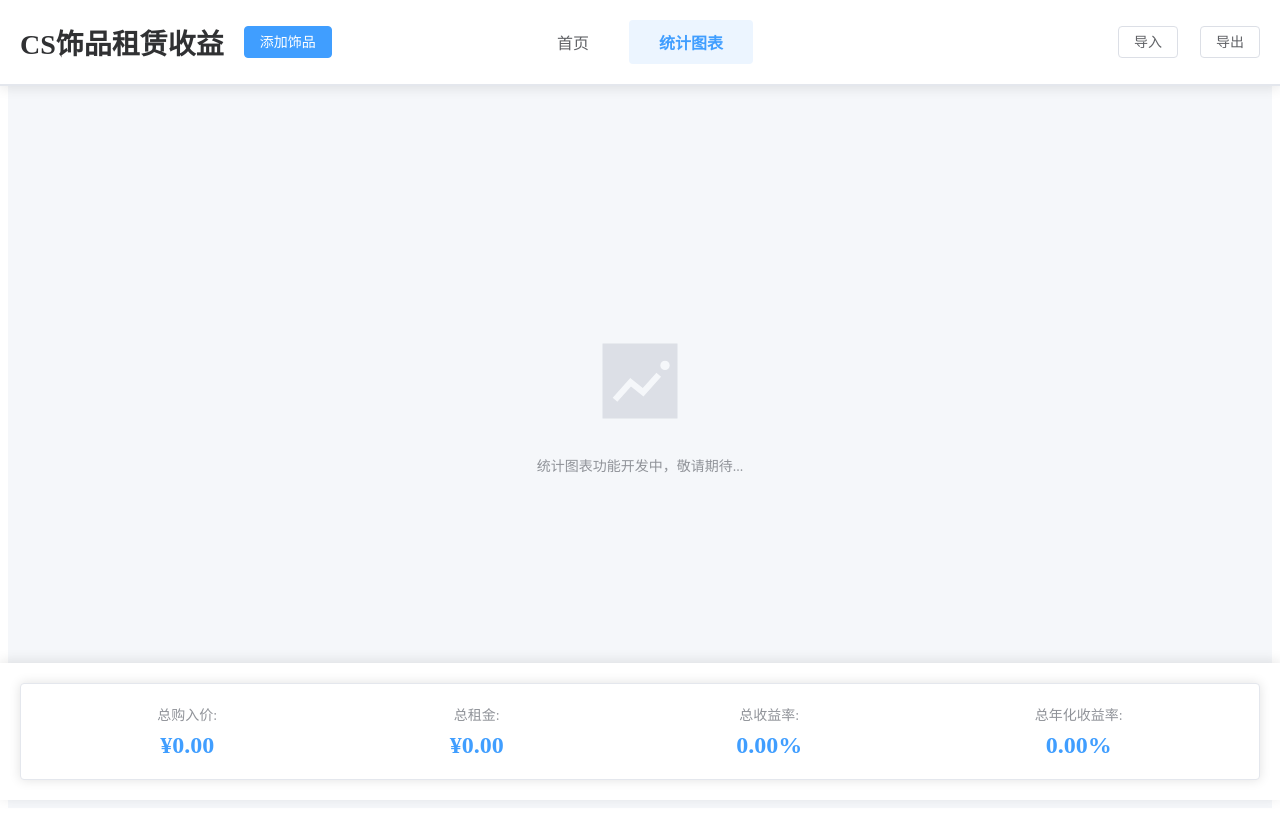
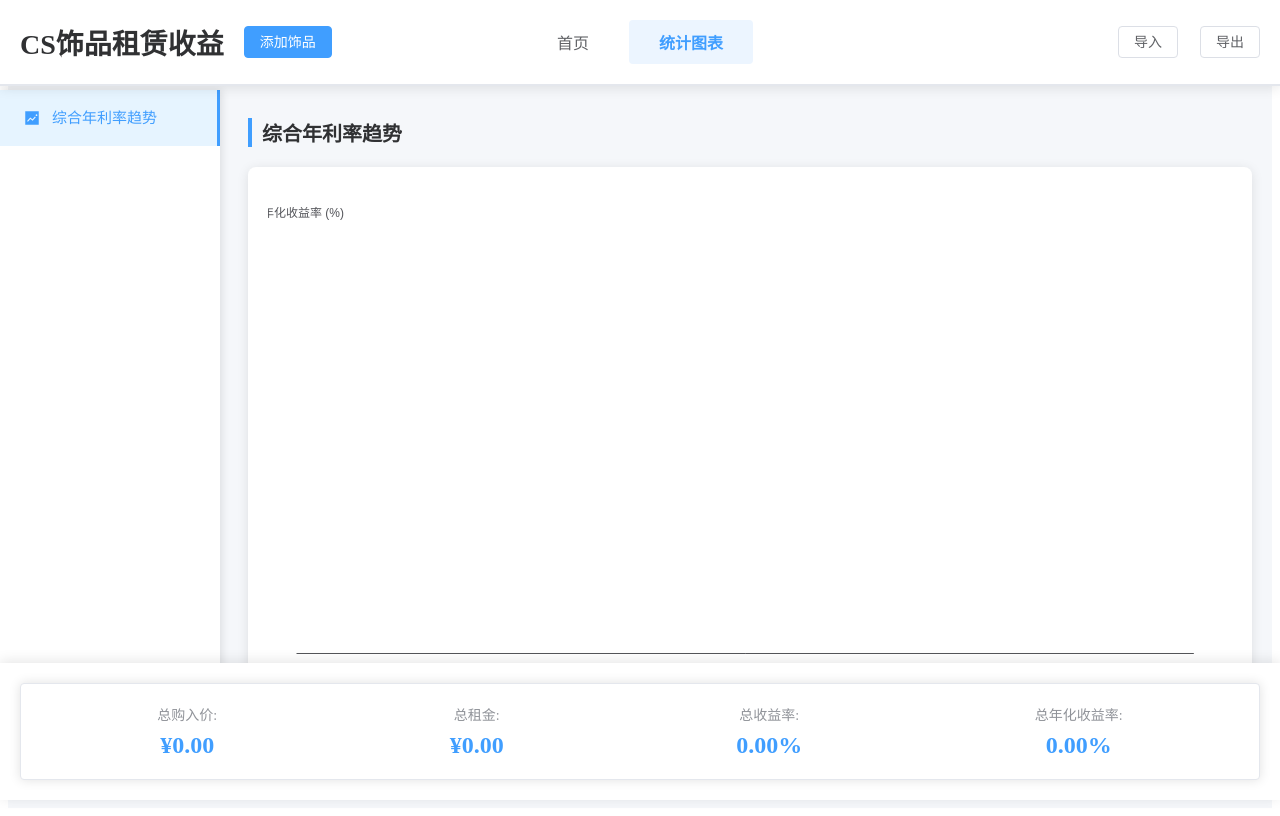
Before and after one commit to MouzKarrigan/cs2_rent_record, a Vue app: page /charts in a window 1280 px wide. Built offline with nearby package versions, Linux system fonts and the light colour scheme.

Commit message:
feat: AnnualizedRateTrend chart.

```diff
--- a/src/views/Charts.vue
+++ b/src/views/Charts.vue
@@ -1,27 +1,101 @@
 <template>
   <div class="charts-container">
-    <el-empty description="统计图表功能开发中，敬请期待..." :image-size="200">
-      <template #image>
-        <el-icon :size="100" color="#409EFF">
-          <TrendCharts />
-        </el-icon>
-      </template>
-    </el-empty>
+    <!-- 左侧导航栏 -->
+    <div class="sidebar">
+      <el-menu
+        :default-active="activeTab"
+        class="sidebar-menu"
+        @select="handleTabSelect"
+      >
+        <el-menu-item index="annualizedRateTrend">
+          <el-icon><TrendCharts /></el-icon>
+          <span>综合年利率趋势</span>
+        </el-menu-item>
+      </el-menu>
+    </div>
+
+    <!-- 右侧内容区域 -->
+    <div class="content">
+      <component :is="currentComponent" />
+    </div>
   </div>
 </template>
 
 <script setup>
+import { ref, computed } from 'vue'
 import { TrendCharts } from '@element-plus/icons-vue'
+import AnnualizedRateTrend from './chartComponents/AnnualizedRateTrend.vue'
+
+// 当前激活的tab
+const activeTab = ref('annualizedRateTrend')
+
+// 组件映射
+const componentMap = {
+  annualizedRateTrend: AnnualizedRateTrend
+}
+
+// 当前显示的组件
+const currentComponent = computed(() => {
+  return componentMap[activeTab.value] || null
+})
+
+// 处理tab选择
+const handleTabSelect = (index) => {
+  activeTab.value = index
+}
 </script>
 
 <style scoped>
 .charts-container {
+  display: flex;
+  padding-top: 90px; /* 为固定的导航栏留出空间 */
+  padding-bottom: 100px; /* 为底部统计留出空间 */
+  min-height: calc(100vh - 190px);
+  background-color: #f5f7fa;
+}
+
+.sidebar {
+  width: 220px;
+  background: white;
+  box-shadow: 2px 0 8px rgba(0, 0, 0, 0.1);
+  position: fixed;
+  top: 90px;
+  left: 0;
+  bottom: 100px;
+  overflow-y: auto;
+  z-index: 10;
+}
+
+.sidebar-menu {
+  border-right: none;
+  height: 100%;
+}
+
+.sidebar-menu .el-menu-item {
+  height: 56px;
+  line-height: 56px;
+  font-size: 15px;
+}
+
+.sidebar-menu .el-menu-item .el-icon {
+  font-size: 18px;
+  margin-right: 8px;
+}
+
+.sidebar-menu .el-menu-item:hover {
+  background-color: #ecf5ff;
+}
+
+.sidebar-menu .el-menu-item.is-active {
+  background-color: #e6f4ff;
+  color: #409EFF;
+  border-right: 3px solid #409EFF;
+}
+
+.content {
+  flex: 1;
+  margin-left: 220px;
   padding: 20px;
-  padding-top: 110px; /* 为固定的导航栏留出空间 */
-  padding-bottom: 120px; /* 为底部统计留出空间 */
-  display: flex;
-  justify-content: center;
-  align-items: center;
-  min-height: calc(100vh - 230px);
+  min-height: 100%;
 }
 </style>
--- /dev/null
+++ b/src/views/chartComponents/AnnualizedRateTrend.vue
@@ -0,0 +1,298 @@
+<template>
+  <div class="annualized-rate-trend">
+    <h2 class="chart-title">综合年利率趋势</h2>
+    <div class="chart-wrapper">
+      <v-chart
+        class="chart"
+        :option="chartOption"
+        autoresize
+        :loading="loading"
+      />
+    </div>
+  </div>
+</template>
+
+<script setup>
+import { ref, computed, inject, onMounted } from 'vue'
+import { use } from 'echarts/core'
+import { CanvasRenderer } from 'echarts/renderers'
+import { LineChart } from 'echarts/charts'
+import {
+  TitleComponent,
+  TooltipComponent,
+  GridComponent,
+  LegendComponent
+} from 'echarts/components'
+import VChart from 'vue-echarts'
+
+// 注册必要的 echarts 组件
+use([
+  CanvasRenderer,
+  LineChart,
+  TitleComponent,
+  TooltipComponent,
+  GridComponent,
+  LegendComponent
+])
+
+// 从父组件注入数据
+const items = inject('items')
+
+// 加载状态
+const loading = ref(true)
+
+// 计算某个饰品在特定日期的拥有天数
+const calculateOwnershipDaysAtDate = (item, date) => {
+  const purchaseDate = new Date(item.purchaseDate)
+  if (date < purchaseDate) return 0
+
+  // 筛选出在指定日期之前或当天已开始的租赁记录
+  const relevantRecords = item.rentalRecords.filter(record => {
+    return new Date(record.startDate) <= date
+  })
+
+  // 如果没有相关租赁记录，拥有日数为购买日期至指定日期
+  if (!relevantRecords || relevantRecords.length === 0) {
+    const diffTime = Math.abs(date - purchaseDate)
+    return Math.ceil(diffTime / (1000 * 60 * 60 * 24))
+  }
+
+  // 找出这些记录中结束日期最晚的那个
+  const sortedRecords = [...relevantRecords].sort((a, b) => {
+    return new Date(b.endDate) - new Date(a.endDate)
+  })
+  const latestRecord = sortedRecords[0]
+  const latestEndDate = new Date(latestRecord.endDate)
+
+  // 如果最新租赁记录的到期时间早于或等于指定日期（已归还）
+  if (latestEndDate <= date) {
+    // 拥有日数为购买日期至指定日期
+    const diffTime = Math.abs(date - purchaseDate)
+    return Math.ceil(diffTime / (1000 * 60 * 60 * 24))
+  } else {
+    // 如果最新租赁记录的到期时间晚于指定日期（未归还）
+    // 拥有日数为购买日期至最终归还日期
+    const diffTime = Math.abs(latestEndDate - purchaseDate)
+    return Math.ceil(diffTime / (1000 * 60 * 60 * 24))
+  }
+}
+
+// 计算某个饰品在特定日期的总租金收入
+const calculateTotalRentalIncomeAtDate = (item, date) => {
+  // 只计算开始日期在指定日期之前或当天的租赁记录
+  return item.rentalRecords
+    .filter(record => new Date(record.startDate) <= date)
+    .reduce((sum, rental) => sum + rental.netProfit, 0)
+}
+
+// 计算某个饰品在特定日期的年化收益率
+const calculateAnnualizedRateAtDate = (item, date) => {
+  const totalIncome = calculateTotalRentalIncomeAtDate(item, date)
+  const ownershipDays = calculateOwnershipDaysAtDate(item, date)
+
+  if (ownershipDays === 0 || item.purchasePrice === 0) return 0
+
+  const profitRate = (totalIncome / item.purchasePrice)
+  const annualizedRate = (profitRate / ownershipDays) * 365 * 100
+
+  return annualizedRate
+}
+
+// 计算总年化收益率在特定日期
+const calculateTotalAnnualizedRateAtDate = (date) => {
+  const relevantItems = items.value.filter(item => {
+    const purchaseDate = new Date(item.purchaseDate)
+    return purchaseDate <= date
+  })
+
+  if (relevantItems.length === 0) return 0
+
+  let weightedSum = 0
+  let totalWeight = 0
+
+  relevantItems.forEach(item => {
+    const weight = item.purchasePrice
+    const annualizedRate = calculateAnnualizedRateAtDate(item, date)
+    weightedSum += annualizedRate * weight
+    totalWeight += weight
+  })
+
+  if (totalWeight === 0) return 0
+  return weightedSum / totalWeight
+}
+
+// 生成所有需要计算的日期点
+const generateDatePoints = () => {
+  if (!items.value || items.value.length === 0) return []
+
+  const dateSet = new Set()
+  const today = new Date()
+  today.setHours(0, 0, 0, 0)
+
+  // 收集所有购入日期和租赁结束日期
+  items.value.forEach(item => {
+    const purchaseDate = new Date(item.purchaseDate)
+    purchaseDate.setHours(0, 0, 0, 0)
+    dateSet.add(purchaseDate.getTime())
+
+    item.rentalRecords.forEach(record => {
+      const endDate = new Date(record.endDate)
+      endDate.setHours(0, 0, 0, 0)
+      if (endDate <= today) {
+        dateSet.add(endDate.getTime())
+      }
+    })
+  })
+
+  // 添加今天
+  dateSet.add(today.getTime())
+
+  // 转换为数组并排序
+  const dates = Array.from(dateSet)
+    .map(timestamp => new Date(timestamp))
+    .sort((a, b) => a - b)
+
+  return dates
+}
+
+// 生成图表数据
+const generateChartData = () => {
+  const datePoints = generateDatePoints()
+
+  const dates = []
+  const rates = []
+
+  datePoints.forEach(date => {
+    const rate = calculateTotalAnnualizedRateAtDate(date)
+    dates.push(formatDate(date))
+    rates.push(rate.toFixed(2))
+  })
+
+  return { dates, rates }
+}
+
+// 格式化日期
+const formatDate = (date) => {
+  const year = date.getFullYear()
+  const month = String(date.getMonth() + 1).padStart(2, '0')
+  const day = String(date.getDate()).padStart(2, '0')
+  return `${year}-${month}-${day}`
+}
+
+// 图表配置
+const chartOption = computed(() => {
+  const { dates, rates } = generateChartData()
+
+  return {
+    tooltip: {
+      trigger: 'axis',
+      formatter: (params) => {
+        const date = params[0].name
+        const rate = params[0].value
+        return `日期: ${date}<br/>总年化收益率: ${rate}%`
+      }
+    },
+    grid: {
+      left: '3%',
+      right: '4%',
+      bottom: '3%',
+      top: '10%',
+      containLabel: true
+    },
+    xAxis: {
+      type: 'category',
+      data: dates,
+      boundaryGap: false,
+      axisLabel: {
+        rotate: 45,
+        formatter: (value) => {
+          // 只显示月-日
+          const parts = value.split('-')
+          return `${parts[1]}-${parts[2]}`
+        }
+      }
+    },
+    yAxis: {
+      type: 'value',
+      name: '总年化收益率 (%)',
+      axisLabel: {
+        formatter: '{value}%'
+      }
+    },
+    series: [
+      {
+        name: '总年化收益率',
+        type: 'line',
+        data: rates,
+        smooth: true,
+        lineStyle: {
+          width: 2,
+          color: '#409EFF'
+        },
+        itemStyle: {
+          color: '#409EFF'
+        },
+        areaStyle: {
+          color: {
+            type: 'linear',
+            x: 0,
+            y: 0,
+            x2: 0,
+            y2: 1,
+            colorStops: [
+              {
+                offset: 0,
+                color: 'rgba(64, 158, 255, 0.3)'
+              },
+              {
+                offset: 1,
+                color: 'rgba(64, 158, 255, 0.05)'
+              }
+            ]
+          }
+        }
+      }
+    ]
+  }
+})
+
+onMounted(() => {
+  // 模拟加载延迟
+  setTimeout(() => {
+    loading.value = false
+  }, 300)
+})
+</script>
+
+<style scoped>
+.annualized-rate-trend {
+  width: 100%;
+  height: 100%;
+  display: flex;
+  flex-direction: column;
+}
+
+.chart-title {
+  font-size: 20px;
+  font-weight: 600;
+  color: #303133;
+  margin: 0 0 20px 0;
+  padding-left: 10px;
+  border-left: 4px solid #409EFF;
+}
+
+.chart-wrapper {
+  flex: 1;
+  min-height: 400px;
+  background: white;
+  border-radius: 8px;
+  padding: 20px;
+  box-shadow: 0 2px 12px 0 rgba(0, 0, 0, 0.1);
+}
+
+.chart {
+  width: 100%;
+  height: 100%;
+  min-height: 400px;
+}
+</style>
```
